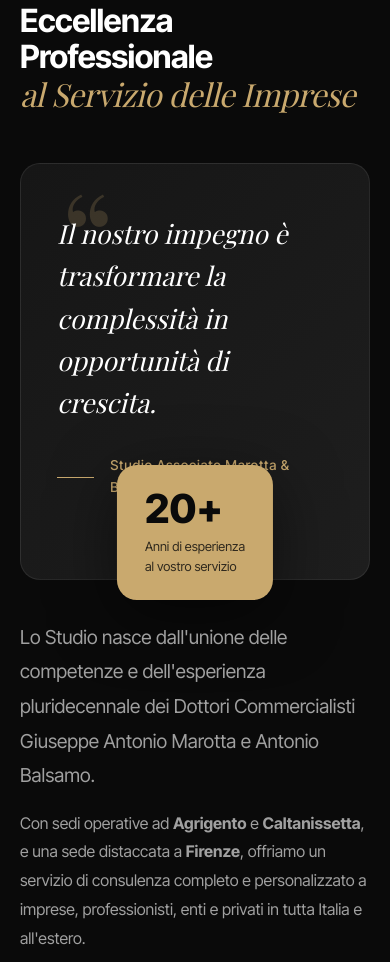
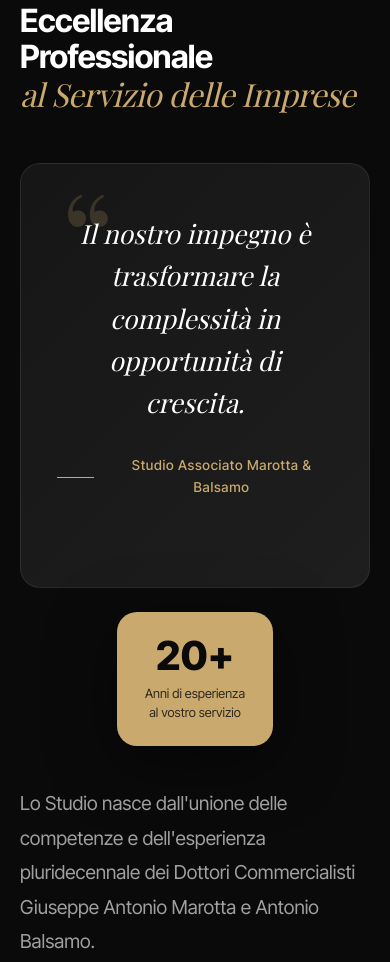
Before and after one commit to abalsamoipad-dot/iltuocommercialista, a plain HTML site: page index.html in a window 390 px wide. Shown: the part 1410-2372 px from the top of the page. Drawn offline with nearby package versions, Linux system fonts and the light colour scheme; animation ran at ten frames a second; a web font is replaced by a local one.

Commit message:
Fix mobile card overlap + add Firenze address for Dott. Balsamo
- Make floating card non-absolute on mobile (≤768px) to prevent overlap
  with quote attribution text
- Add "Via Bisenzio, 50127 Firenze (FI)" as first address for Balsamo
- Keep Caltanissetta as second address

Co-Authored-By: Claude Opus 4.6 <noreply@anthropic.com>

```diff
--- a/index.html
+++ b/index.html
@@ -515,7 +515,8 @@
                             <div class="detail">
                                 <i data-lucide="map-pin"></i>
                                 <div>
-                                    <strong>Studio</strong>
+                                    <strong>Sedi</strong>
+                                    <p>Via Bisenzio - 50127 Firenze (FI)</p>
                                     <p>Via J. F. Kennedy n. 21 - 93100 Caltanissetta (CL)</p>
                                 </div>
                             </div>
--- a/style.css
+++ b/style.css
@@ -1818,13 +1818,20 @@ input, select, textarea {
     }
 
     .about-floating-card {
-        bottom: -20px;
-        left: 50%;
-        transform: translateX(-50%);
+        position: relative;
+        bottom: auto;
+        left: auto;
+        margin: 24px auto 0;
+        display: inline-block;
+    }
+
+    .about-visual {
+        text-align: center;
     }
 
     .quote-attribution {
         justify-content: center;
+        margin-bottom: 8px;
     }
 }
 
```
